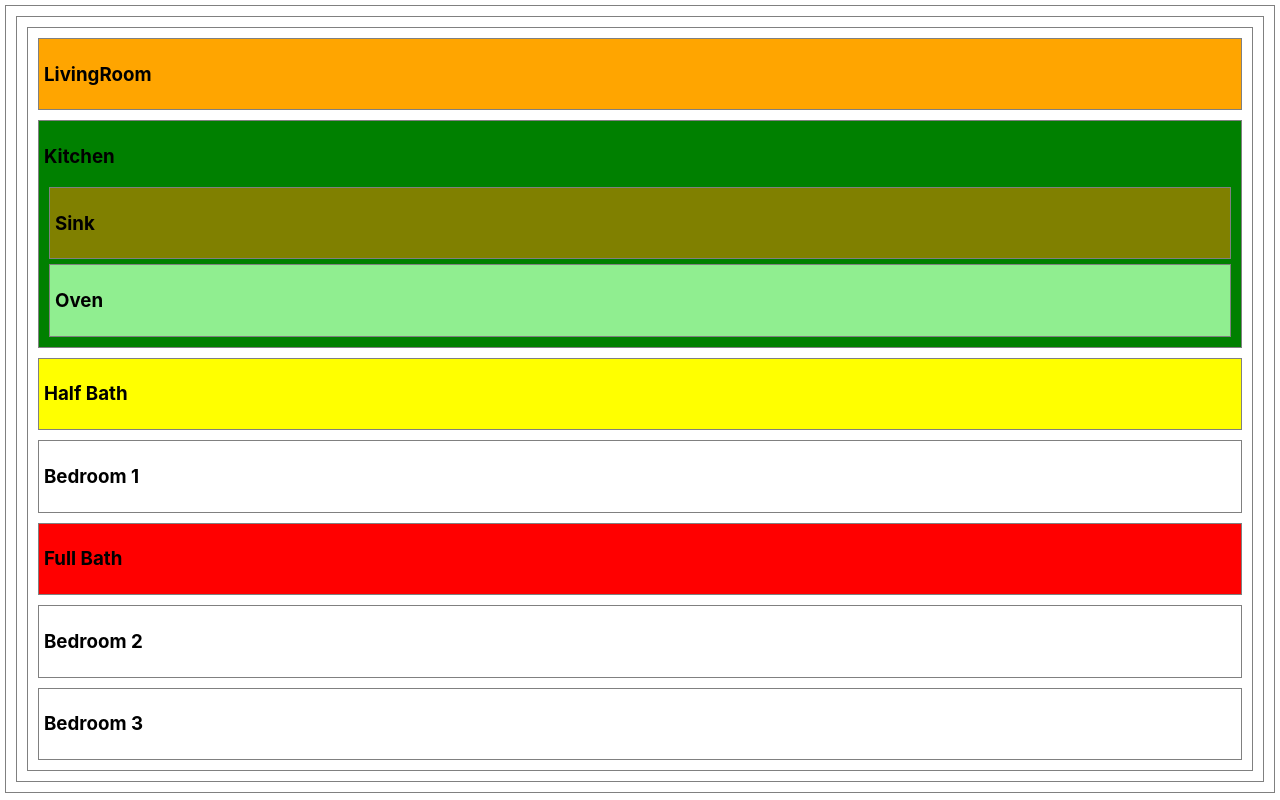
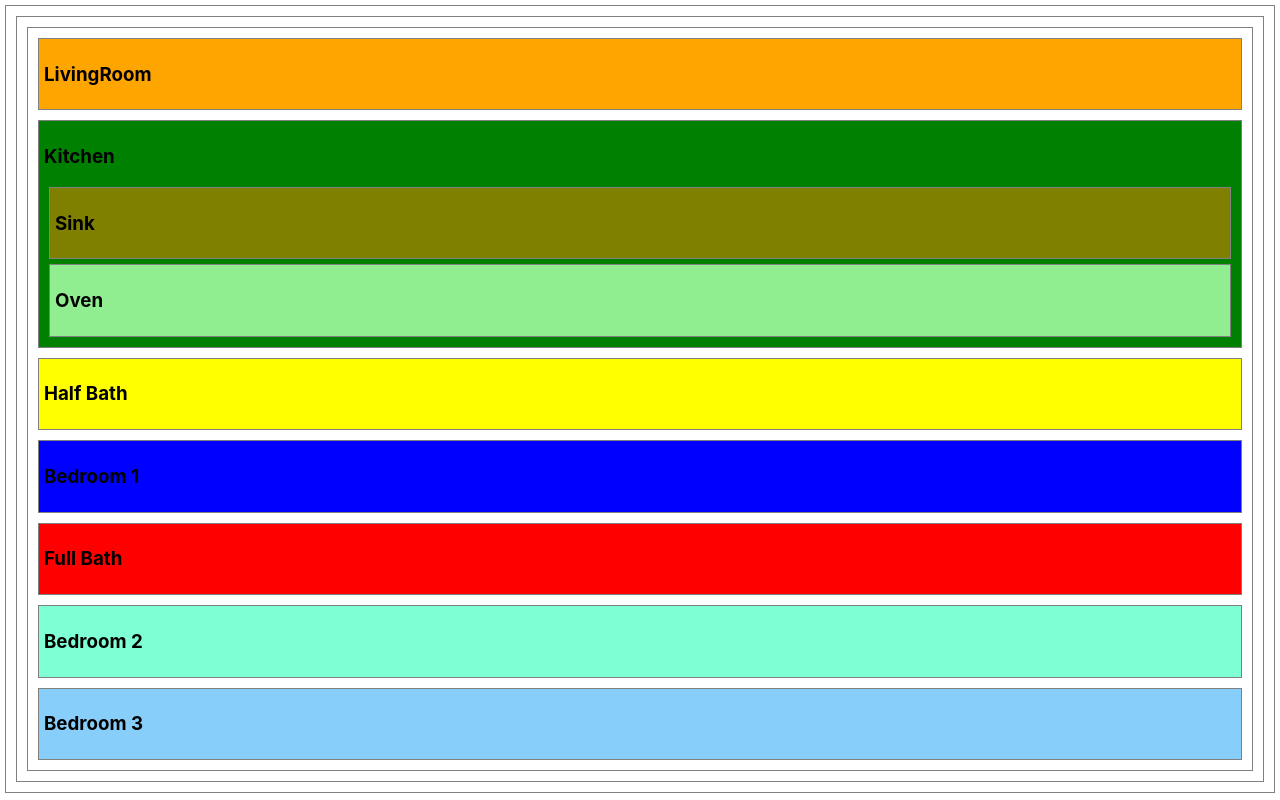
Before and after one commit to aafrieso/react-floorplan-lab, a React (Create React App) app: page / in a window 1280 px wide. Built offline with nearby package versions, Linux system fonts and the light colour scheme.

Commit message:
add colors to bedrooms

```diff
--- a/src/App.css
+++ b/src/App.css
@@ -31,3 +31,15 @@ div {
 #bath-Full {
   background-color: red;
 }
+
+#bed-1 {
+  background-color: blue;
+}
+
+#bed-2 {
+  background-color: aquamarine;
+}
+
+#bed-3 {
+  background-color: lightskyblue;
+}
```
